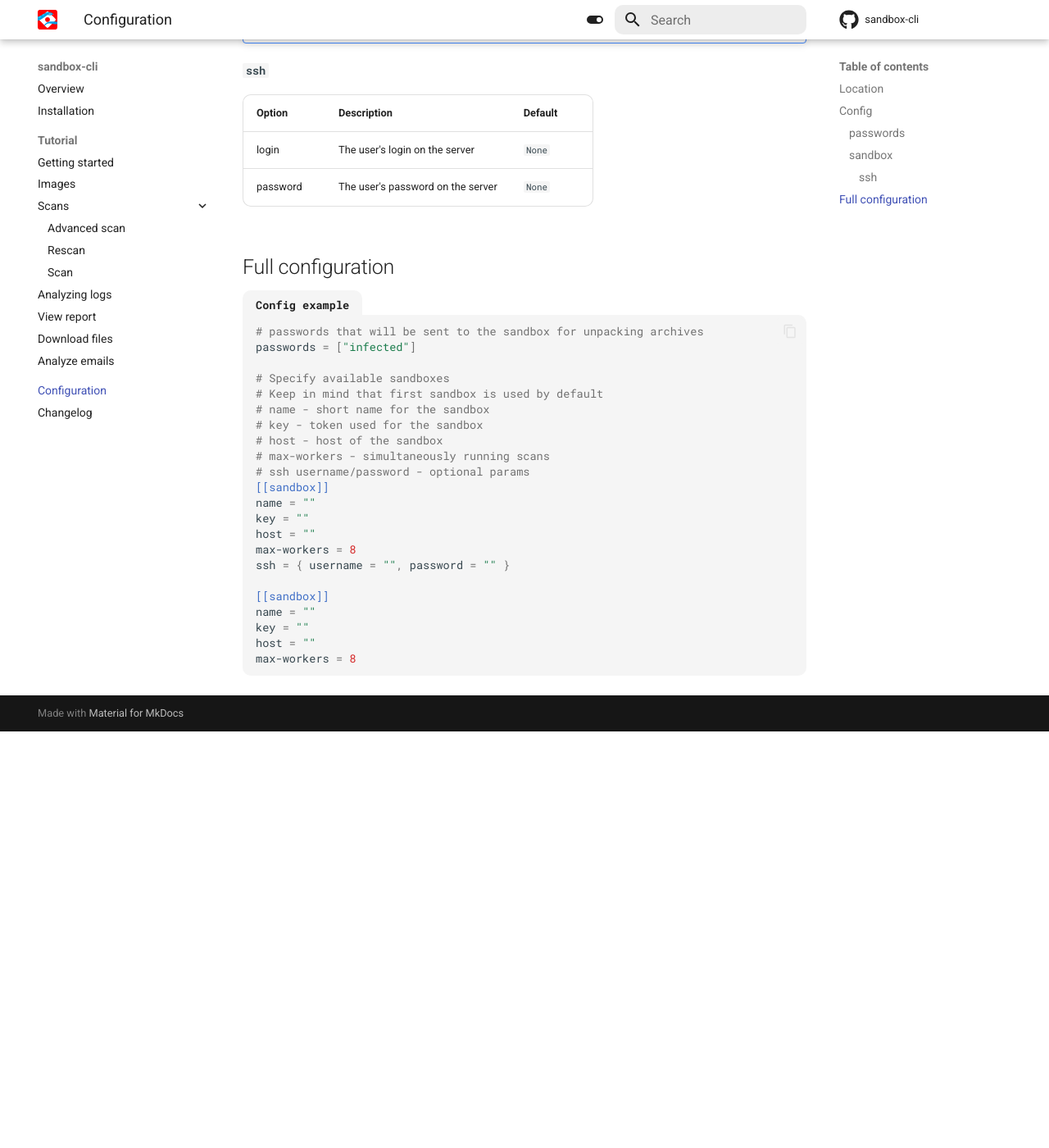
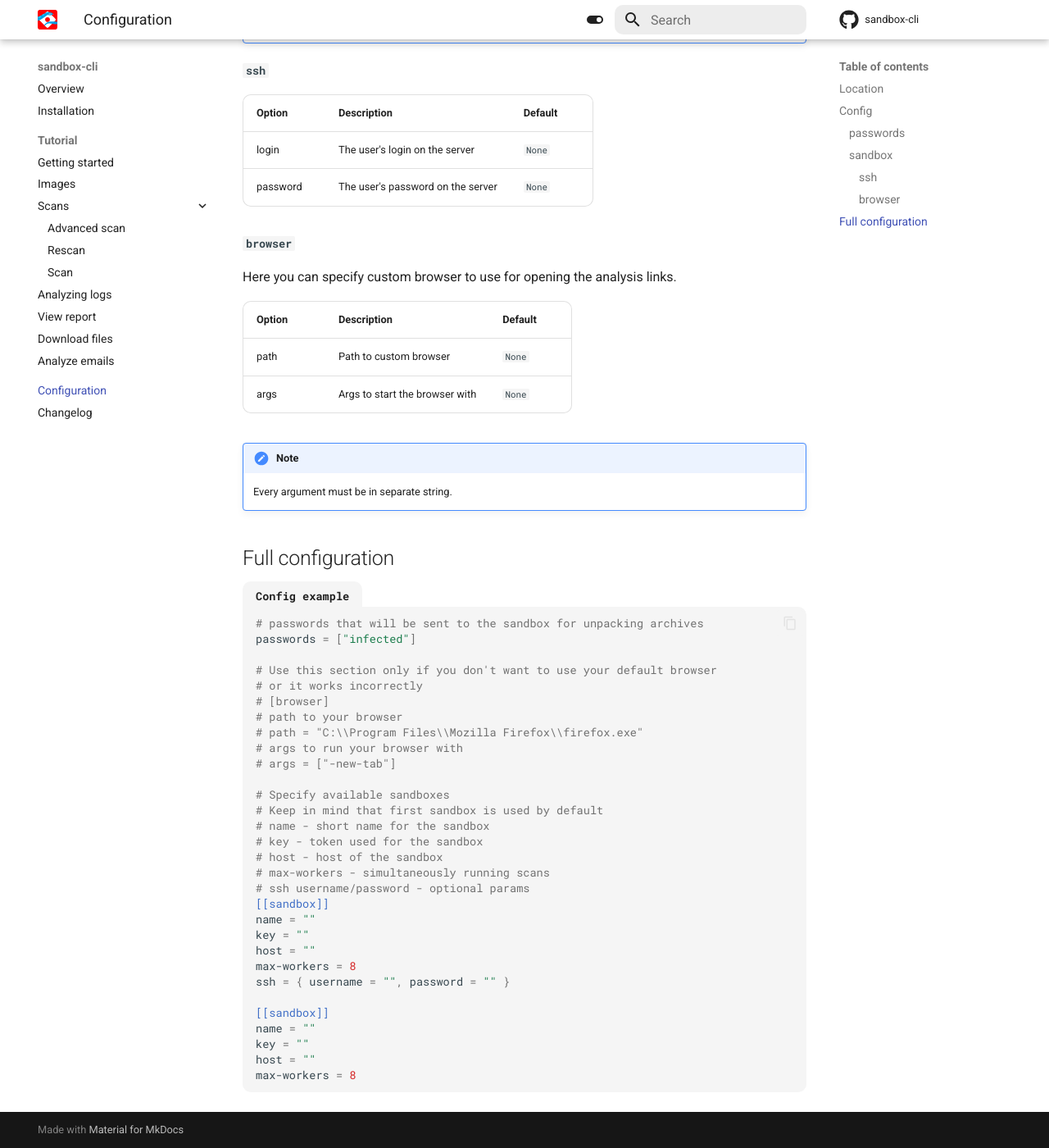
Before and after one commit to Security-Experts-Community/sandbox-cli, an MkDocs documentation site: the page built from docs/configuration.md, in a window 1280 px wide and 1400 px high, scrolled down 1224 px. Shown: the whole window at 82% size. Built offline with MkDocs 1.6.1 and Material for MkDocs 9.7.7, drawn with Linux system fonts in a browser that asks for light colours; comment, search, counter and statistics services are not loaded; before the commit the page ends 2116 px from its top, so only the background shows below that.

Commit message:
Add option to specify custom browser in config (#9)
* Add option to specify custom browser in config

* Add nix configuration

---------

Co-authored-by: Ilya Tyunkin <>
Co-authored-by: Alexey <delvinru@gmail.com>

````diff
--- a/docs/configuration.md
+++ b/docs/configuration.md
@@ -50,11 +50,32 @@ Default: `["infected"]`
 | login    | The user's login on the server    | `None`  |
 | password | The user's password on the server | `None`  |
 
+#### `browser`
+
+Here you can specify custom browser to use for opening the analysis links.
+
+| Option   | Description                       | Default |
+| -------- | --------------------------------- | ------- |
+| path     | Path to custom browser            | `None`  |
+| args     | Args to start the browser with    | `None`  |
+
+!!! note "Note"
+
+    Every argument must be in separate string.
+
 ## Full configuration
 
 ```toml title="Config example"
 # passwords that will be sent to the sandbox for unpacking archives
 passwords = ["infected"]
+
+# Use this section only if you don't want to use your default browser
+# or it works incorrectly
+# [browser]
+# path to your browser
+# path = "C:\\Program Files\\Mozilla Firefox\\firefox.exe"
+# args to run your browser with
+# args = ["-new-tab"]
 
 # Specify available sandboxes
 # Keep in mind that first sandbox is used by default
````
Also changed, not shown: 3 other files.
